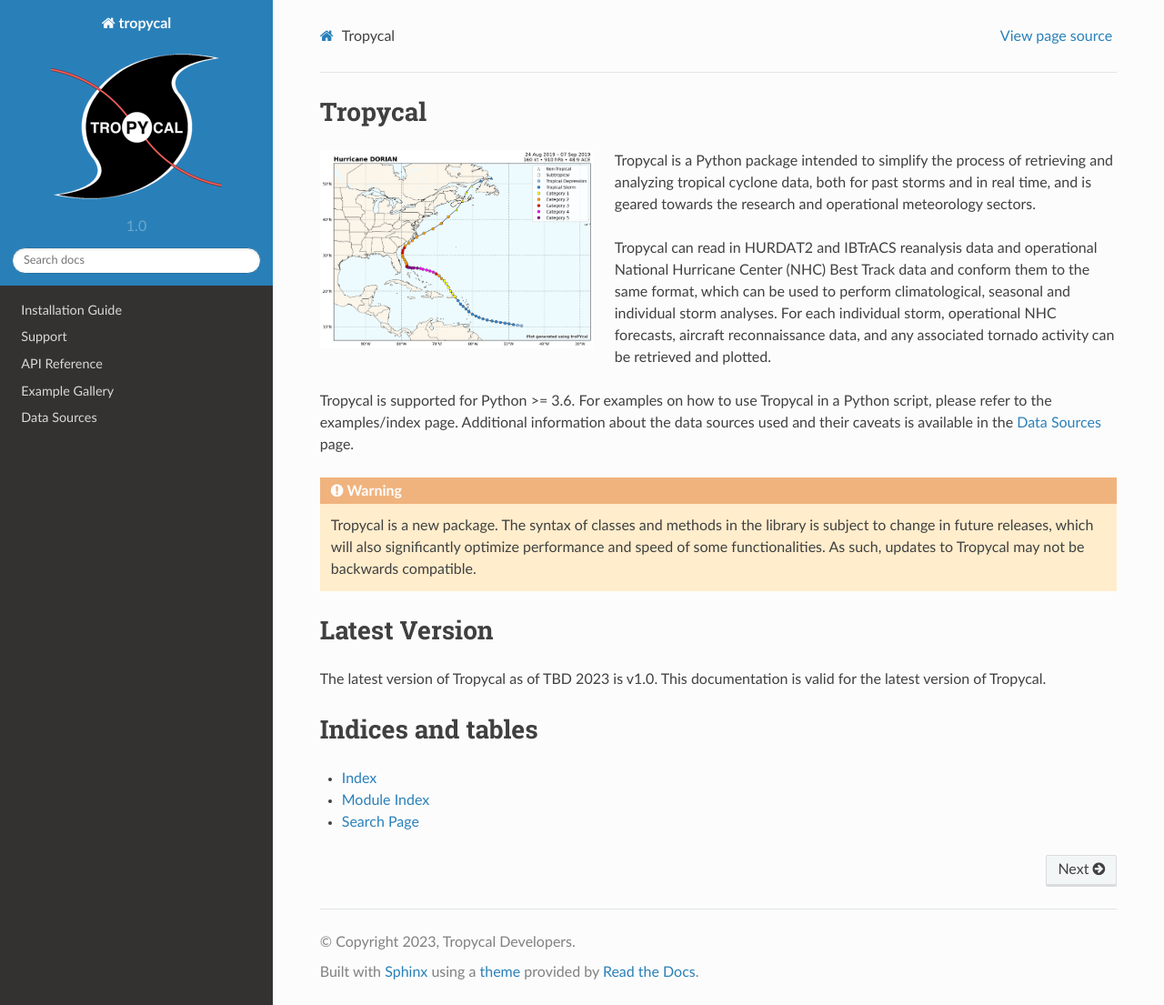
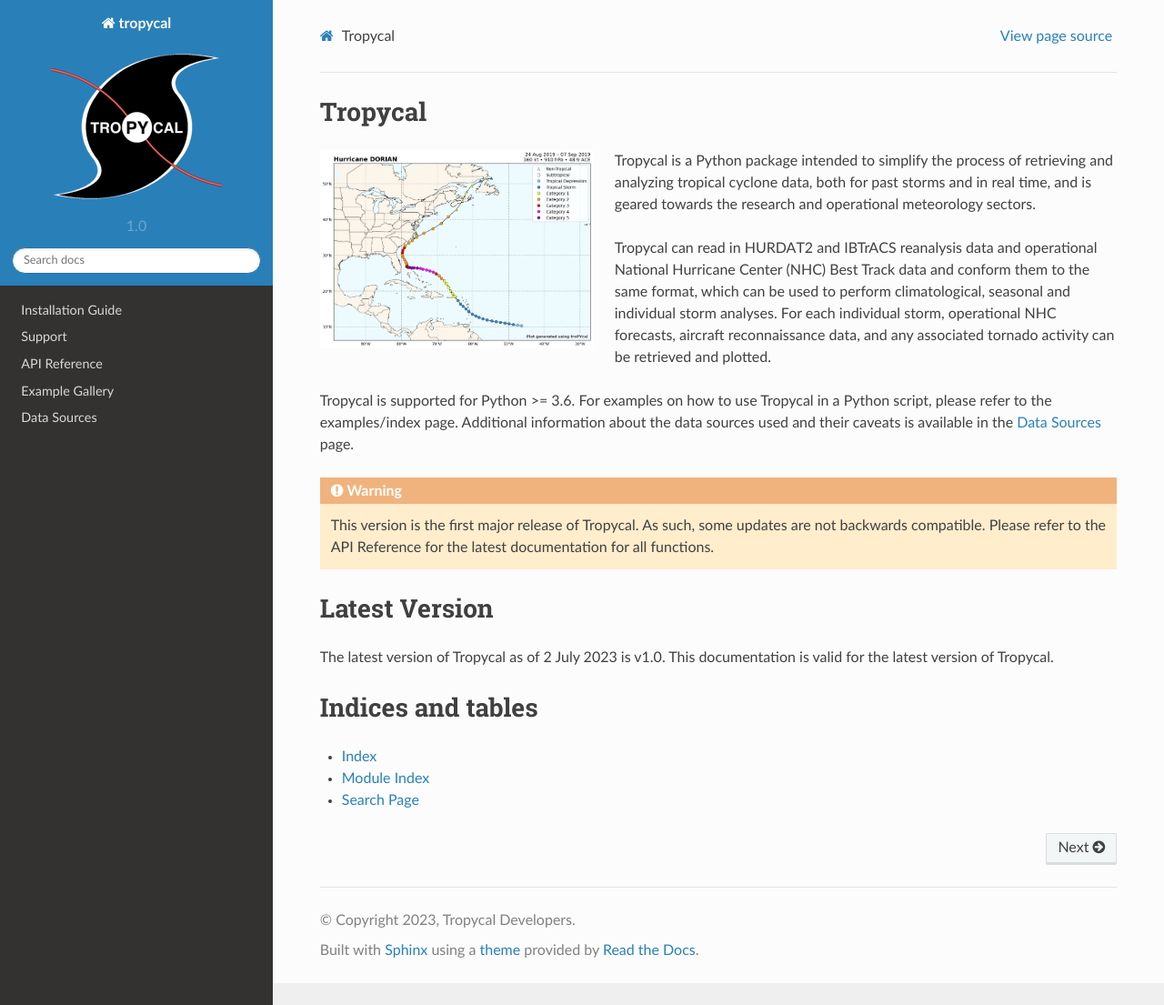
Before and after one commit to tropycal/tropycal, a Sphinx documentation site: the page built from docs/index.rst, in a window 1280 px wide and 1105 px high. Shown: the whole window at 91% size. Built offline with Sphinx 7.4.7 and the Read the Docs theme 2.0.0, drawn with Linux system fonts in a browser that asks for light colours; pages that are not in the unit, such as notebooks, are missing from menus; the version number is read from the project's files by our own code.

Commit message:
finalize release

```diff
--- a/docs/index.rst
+++ b/docs/index.rst
@@ -12,7 +12,7 @@
 Tropycal is supported for Python >= 3.6. For examples on how to use Tropycal in a Python script, please refer to the :doc:`examples/index` page. Additional information about the data sources used and their caveats is available in the :doc:`data` page.
 
 .. warning::
-  Tropycal is a new package. The syntax of classes and methods in the library is subject to change in future releases, which will also significantly optimize performance and speed of some functionalities. As such, updates to Tropycal may not be backwards compatible.
+  This version is the first major release of Tropycal. As such, some updates are not backwards compatible. Please refer to the API Reference for the latest documentation for all functions.
 
 .. _Github: https://github.com/tropycal/tropycal/issues
 
@@ -30,7 +30,7 @@
 Latest Version
 ==============
 
-The latest version of Tropycal as of TBD 2023 is v1.0. This documentation is valid for the latest version of Tropycal.
+The latest version of Tropycal as of 2 July 2023 is v1.0. This documentation is valid for the latest version of Tropycal.
 
 Indices and tables
 ==================
```
